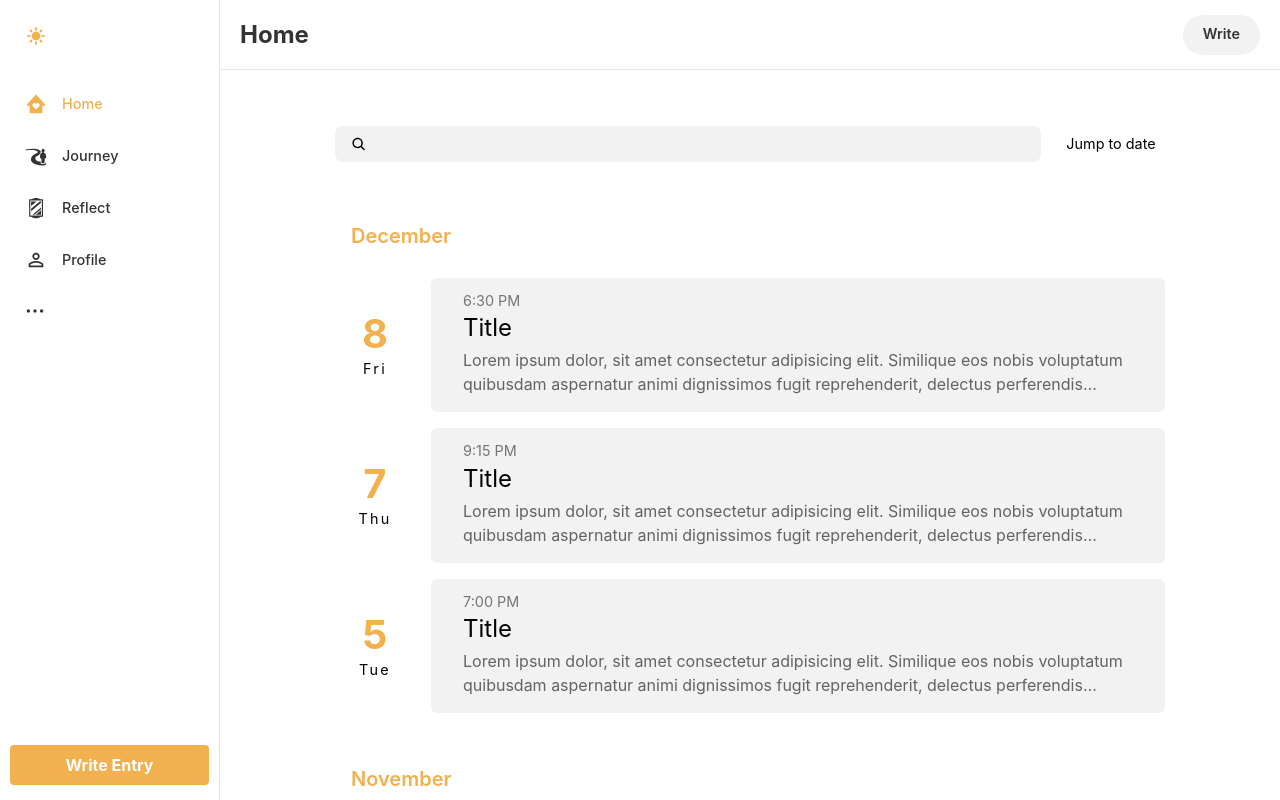
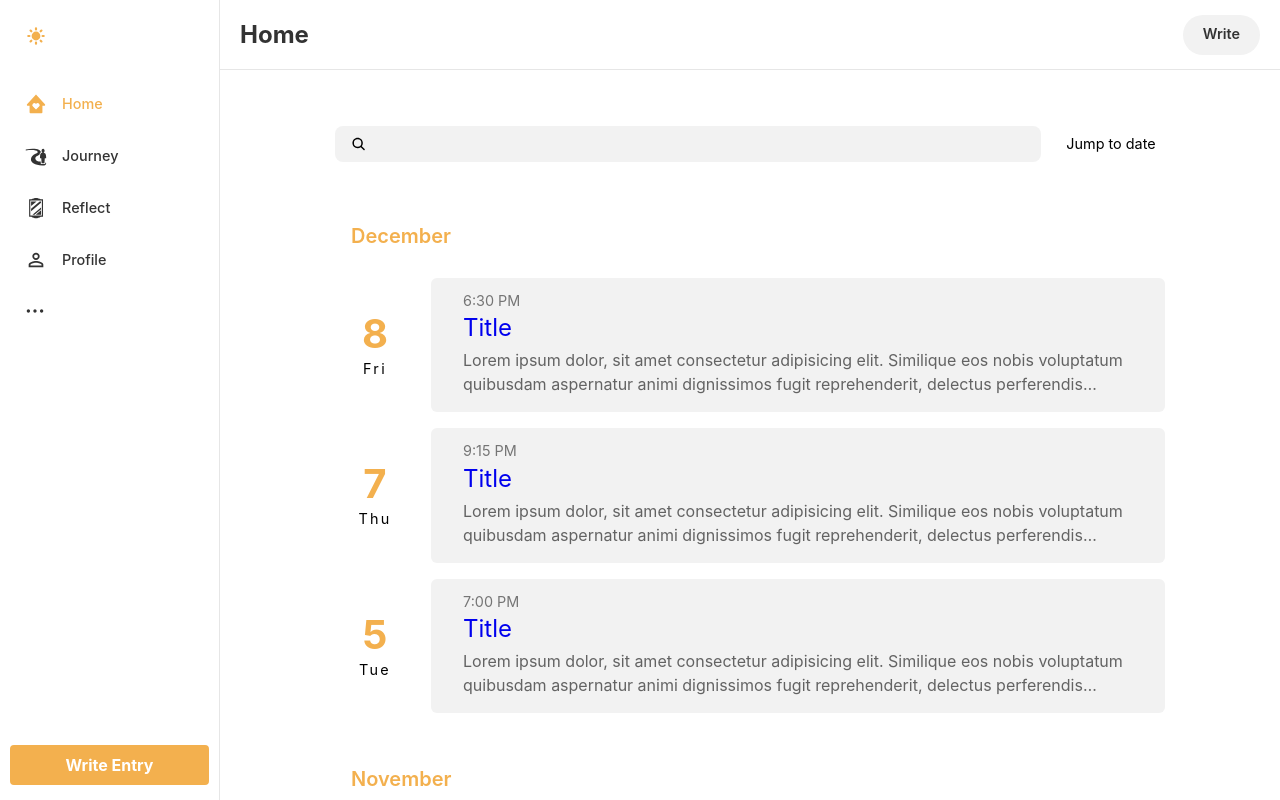
Before and after one commit to EstefanHu/helios, a Next.js app: page /home in a window 1280 px wide. Built offline with nearby package versions, Linux system fonts and the light colour scheme.

Commit message:
link entry list items to dynamic route

```diff
--- a/src/app/(app)/home/EntryListItem.jsx
+++ b/src/app/(app)/home/EntryListItem.jsx
@@ -1,5 +1,6 @@
 'use client';
 import styles from './home.module.scss';
+import Link from 'next/link'
 
 export default function EntryListItem({ entry }) {
   return (
@@ -10,7 +11,7 @@ export default function EntryListItem({ entry }) {
           {entry.creationDateTime.toLocaleString('default', { weekday: 'short' })}
         </p>
       </div>
-      <div className={styles.entryDayList}>
+      <Link href={`home/entries/${entry.id}`}>
         <div className={styles.entryListItem}>
           <p className={styles.entryListItemTime}>
             {Intl.DateTimeFormat('en', { hour: 'numeric', minute: 'numeric', hour12: true }).format(
@@ -22,8 +23,8 @@ export default function EntryListItem({ entry }) {
           <div className={styles.entryListItemBody}>
             <p>{entry.body}</p>
           </div>
-        </div>
       </div>
+      </Link>
     </div>
   );
 }
```
